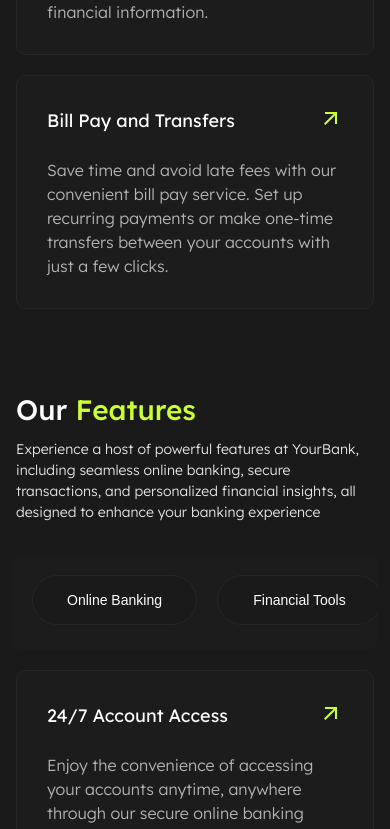
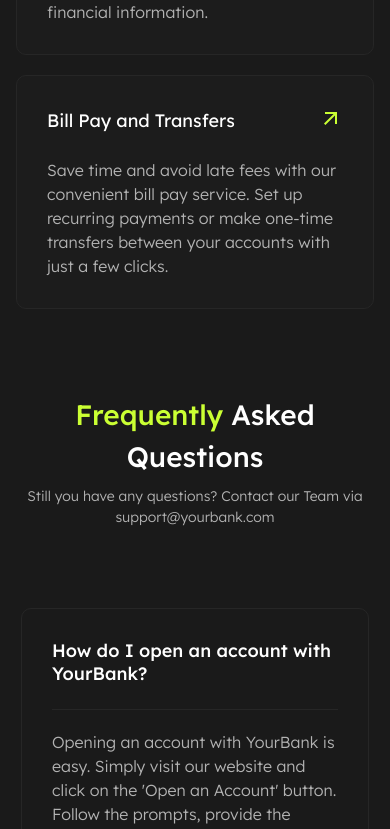
Before and after one commit to shaza-alkheder/YourBanK, a React (Vite) app: page / in a window 390 px wide. Shown: the part 1156-1985 px from the top of the page. Built offline with nearby package versions, Linux system fonts and the light colour scheme; a web font is replaced by a local one.

Commit message:
create FAQ Section

```diff
--- a/src/components/UI/TitleDescription/TitleDescription.css
+++ b/src/components/UI/TitleDescription/TitleDescription.css
@@ -1,6 +1,5 @@
-
-    .DS_ColorLimeGreen{
-        color:var(--yb-color-primary);
+.DS_ColorLimeGreen {
+  color: var(--yb-color-primary);
 }
 
 .DS_TitleDescription {
@@ -11,28 +10,36 @@
 }
 
 .DS_title {
-        font-size: clamp(var(--yb-font-size-heading-md), 2.5vw, var(--yb-font-size-heading-lg));
+  font-size: clamp(
+    var(--yb-font-size-heading-md),
+    2.5vw,
+    var(--yb-font-size-heading-lg)
+  );
   line-height: 1.5;
   word-break: break-word;
-        font-weight:var(--yb-font-weight-md);
+  font-weight: var(--yb-font-weight-md);
 }
 
 .DS_description {
-        font-size: clamp(var(--yb-font-size-body-md), 0.95vw, var(--yb-font-size-body-lg));
-        color: var(--yb-color-text-tertiary);
+  font-size: clamp(
+    var(--yb-font-size-body-md),
+    0.95vw,
+    var(--yb-font-size-body-lg)
+  );
+  color: var(--yb-color-text-secondary);
   line-height: 1.5;
   word-break: break-word;
   font-weight: var(--yb-font-weight-lt);
 }
 
-
 @media (max-width: 992px) {
   .DS_TitleDescription {
     gap: 8px;
+    text-align: center;
   }
 
   .DS_title {
-        font-size:var(--yb-font-size-heading-sm);
+    font-size: var(--yb-font-size-heading-sm);
   }
 
   .DS_description {
--- a/src/pages/Home/Home.jsx
+++ b/src/pages/Home/Home.jsx
@@ -3,6 +3,7 @@
 
 import "./Home.css"
 import OurFeatures from "../../components/Sections/OurFeatures/OurFeatures"
+import FAQ from "../../components/Sections/FAQ/FAQ"
 
 
 function Home() {
@@ -14,7 +15,7 @@
           <OurFeatures />
         </Container>
             <Container>
-          <OurFeatures />
+          <FAQ />
         </Container>
       </main>
     </div>
```
Lines whose indentation alone changed are shown as unchanged.
